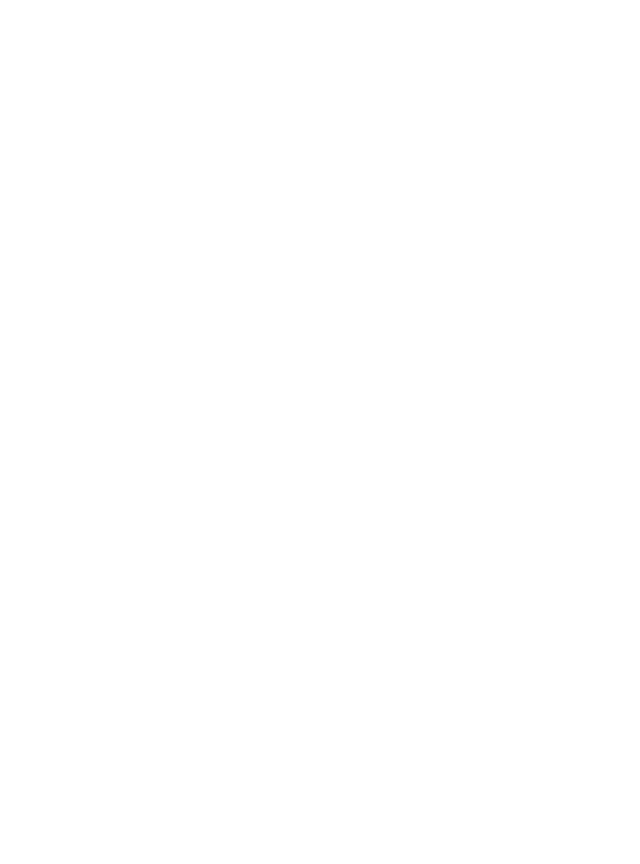
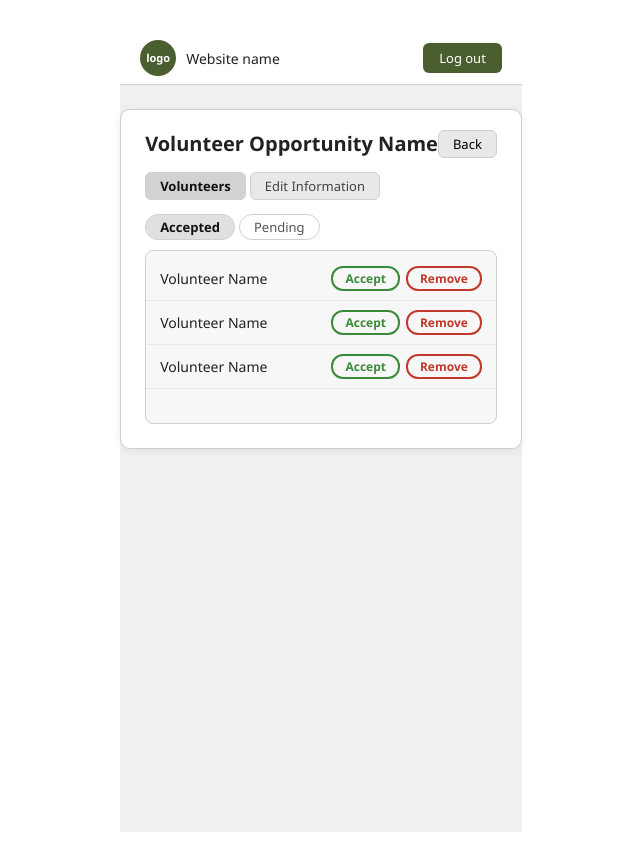
Before and after one commit to sarangkale/Team4CS320VolunteerApplication, a React (Vite) app: page /application in a window 1280 px wide. Before the commit this address had no page. Shown: the whole page, without its empty margins (319-959 px from the left). Before the commit the page ends 800 px from the top, so only its background shows below. Built offline with nearby package versions, Linux system fonts and the light colour scheme.

Commit message:
feat: world's sloppiest mockup

```diff
--- a/src/main.tsx
+++ b/src/main.tsx
@@ -5,6 +5,7 @@
 import LoginPage from "./pages/login.tsx"
 import Dashboard from './pages/dashboard.tsx'
 import SignupPage from './pages/signup.tsx'
+import Application from './pages/application.tsx'
 
 createRoot(document.getElementById('root')!).render(
     <BrowserRouter>
@@ -13,6 +14,7 @@
             <Route path="/login" element = {<LoginPage />} />
             <Route path="/signup" element = {<SignupPage />} />
             <Route path="/dashboard" element = {<Dashboard />} />
+            <Route path="/application" element ={<Application />} />
         </Routes>
     </BrowserRouter>,
 )
--- a/src/pages/application.tsx
+++ b/src/pages/application.tsx
@@ -1,63 +1,396 @@
-import { useEffect, useState } from "react";
-import "./application.css";
-import { getAccountProfile, getCurrentUser, logout, type Account } from "../auth/auth";
-import { AuthError, type UserResponse } from "@supabase/supabase-js";
-import { Link, useNavigate } from "react-router";
+import { useState } from "react";
 
-function ApplicationNotLoggedInPage() {
-    const [user, setUser] = useState({ data: { user: null }, error: new AuthError("") } as UserResponse);
-    useEffect(() => {
-        getCurrentUser().then(u => setUser(u));
-    }, []);
+type Tab = "accepted" | "pending";
 
+interface Volunteer {
+  id: number;
+  name: string;
+}
+
+interface ApplicantInfo {
+  fullName: string;
+  email: string;
+  phone: string;
+  location: string;
+  bio: string;
+  skills: string[];
+}
+
+const volunteers: Volunteer[] = [
+  { id: 1, name: "Volunteer Name" },
+  { id: 2, name: "Volunteer Name" },
+  { id: 3, name: "Volunteer Name" },
+];
+
+const applicantInfo: ApplicantInfo = {
+  fullName: "John Smith",
+  email: "User@email.com",
+  phone: "(999)-999-9999",
+  location: "Amherst, MA",
+  bio: "",
+  skills: ["Skill", "Skill", "Skill", "Skill"],
+};
+
+export default function VolunteerUI() {
+  const [activeTab, setActiveTab] = useState<"volunteers" | "edit">("volunteers");
+  const [subTab, setSubTab] = useState<Tab>("accepted");
+  const [selectedVolunteer, setSelectedVolunteer] = useState<Volunteer | null>(null);
+  const [list, setList] = useState<Volunteer[]>(volunteers);
+
+  const handleAccept = (id: number) => {
+    setList((prev) => prev.filter((v) => v.id !== id));
+  };
+
+  const handleRemove = (id: number) => {
+    setList((prev) => prev.filter((v) => v.id !== id));
+  };
 
   return (
-        <>{user.data.user != null ? <ApplicationLoggedInPage eraseSession={() => setUser({ data: { user: null }, error: new AuthError("") })} /> : <>
-            <h1> Application Page</h1>
-            <center>
-                <p>Not logged in!</p>
-                <Link to="/dashboard">Dashboard</Link>
-                <Link to="/login">Login</Link>
-            </center>
+    <div style={styles.pageWrap}>
+      {/* Nav */}
+      <nav style={styles.nav}>
+        <div style={styles.navLeft}>
+          <div style={styles.logo}>logo</div>
+          <span style={styles.siteName}>Website name</span>
+        </div>
+        <button style={styles.logoutBtn}>Log out</button>
+      </nav>
 
+      {/* Main card */}
+      <div style={styles.mainCard}>
+        {/* Header */}
+        <div style={styles.cardHeader}>
+          <h1 style={styles.eventTitle}>Volunteer Opportunity Name</h1>
+          <button style={styles.backBtn}>Back</button>
+        </div>
 
+        {/* Top tabs */}
+        <div style={styles.topTabs}>
+          <button
+            style={{ ...styles.topTab, ...(activeTab === "volunteers" ? styles.topTabActive : {}) }}
+            onClick={() => setActiveTab("volunteers")}
+          >
+            Volunteers
+          </button>
+          <button
+            style={{ ...styles.topTab, ...(activeTab === "edit" ? styles.topTabActive : {}) }}
+            onClick={() => setActiveTab("edit")}
+          >
+            Edit Information
+          </button>
+        </div>
 
-        </>
-        }</>
+        {/* Sub-tab bar */}
+        <div style={styles.subTabBar}>
+          <button
+            style={{ ...styles.subTab, ...(subTab === "accepted" ? styles.subTabActive : {}) }}
+            onClick={() => setSubTab("accepted")}
+          >
+            Accepted
+          </button>
+          <button
+            style={{ ...styles.subTab, ...(subTab === "pending" ? styles.subTabActive : {}) }}
+            onClick={() => setSubTab("pending")}
+          >
+            Pending
+          </button>
+        </div>
+
+        {/* Volunteer list */}
+        <div style={styles.listArea}>
+          {list.map((v) => (
+            <div key={v.id} style={styles.volunteerRow}>
+              <span
+                style={styles.volunteerName}
+                onClick={() => setSelectedVolunteer(v)}
+              >
+                {v.name}
+              </span>
+              <div style={styles.rowActions}>
+                <button style={styles.acceptBtn} onClick={() => handleAccept(v.id)}>Accept</button>
+                <button style={styles.removeBtn} onClick={() => handleRemove(v.id)}>Remove</button>
+              </div>
+            </div>
+          ))}
+        </div>
+      </div>
+
+      {/* Applicant modal overlay */}
+      {selectedVolunteer && (
+        <div style={styles.modalOverlay} onClick={() => setSelectedVolunteer(null)}>
+          <div style={styles.modal} onClick={(e) => e.stopPropagation()}>
+            <h2 style={styles.modalTitle}>Applicant Name</h2>
+
+            <div style={styles.formGrid}>
+              <div style={styles.formGroup}>
+                <label style={styles.label}>
+                  Full Name <span style={styles.req}>*</span>
+                </label>
+                <input style={styles.input} defaultValue={applicantInfo.fullName} readOnly />
+              </div>
+              <div style={styles.formGroup}>
+                <label style={styles.label}>
+                  Email <span style={styles.req}>*</span>
+                </label>
+                <input style={styles.input} defaultValue={applicantInfo.email} readOnly />
+              </div>
+              <div style={styles.formGroup}>
+                <label style={styles.label}>
+                  Phone Number <span style={styles.req}>*</span>
+                </label>
+                <input style={styles.input} defaultValue={applicantInfo.phone} readOnly />
+              </div>
+              <div style={styles.formGroup}>
+                <label style={styles.label}>
+                  Location <span style={styles.req}>*</span>
+                </label>
+                <input style={styles.input} defaultValue={applicantInfo.location} readOnly />
+              </div>
+            </div>
+
+            <div style={{ ...styles.formGroup, marginTop: 8 }}>
+              <label style={styles.label}>Bio</label>
+              <textarea style={styles.textarea} readOnly />
+            </div>
+
+            <div style={{ marginTop: 12 }}>
+              <label style={styles.label}>Skills</label>
+              <div style={styles.skillsRow}>
+                {applicantInfo.skills.map((s, i) => (
+                  <span key={i} style={styles.skillChip}>{s}</span>
+                ))}
+                <button style={styles.addSkillBtn}>+ Skill</button>
+              </div>
+            </div>
+
+            <div style={styles.modalFooter}>
+              <button style={styles.backBtn} onClick={() => setSelectedVolunteer(null)}>Back</button>
+            </div>
+          </div>
+        </div>
+      )}
+    </div>
   );
 }
 
-function ApplicationLoggedInPage({ eraseSession }: { eraseSession: () => void }) {
-    const navigate = useNavigate();
+/* ─── Styles ─────────────────────────────────────────────────── */
+const OLIVE = "#4a5e2f";
+const OLIVE_LIGHT = "#5a7339";
+const BORDER = "#d0d0d0";
+const BG = "#f0f0f0";
+const CARD_BG = "#ffffff";
 
-    const [currentProfile, setCurrentProfile] = useState(null as Account | null);
+const styles: Record<string, React.CSSProperties> = {
+  pageWrap: {
+    minHeight: "100vh",
+    background: BG,
+    fontFamily: "'Segoe UI', Tahoma, Geneva, Verdana, sans-serif",
+    fontSize: 14,
+    color: "#222",
+  },
+  nav: {
+    display: "flex",
+    alignItems: "center",
+    justifyContent: "space-between",
+    background: CARD_BG,
+    padding: "8px 20px",
+    borderBottom: `1px solid ${BORDER}`,
+  },
+  navLeft: { display: "flex", alignItems: "center", gap: 10 },
+  logo: {
+    width: 36,
+    height: 36,
+    borderRadius: "50%",
+    background: OLIVE,
+    display: "flex",
+    alignItems: "center",
+    justifyContent: "center",
+    color: "#fff",
+    fontSize: 11,
+    fontWeight: 600,
+  },
+  siteName: { fontWeight: 500, fontSize: 14 },
+  logoutBtn: {
+    background: OLIVE,
+    color: "#fff",
+    border: "none",
+    borderRadius: 6,
+    padding: "6px 16px",
+    cursor: "pointer",
+    fontWeight: 500,
+    fontSize: 13,
+  },
 
-    useEffect(() => {
-        getAccountProfile().then(profile => {
-            if (profile.type == "success") {
-                setCurrentProfile(profile.data);
-            }
-        })
-    }, [])
+  mainCard: {
+    background: CARD_BG,
+    margin: "24px auto",
+    maxWidth: 560,
+    borderRadius: 10,
+    border: `1px solid ${BORDER}`,
+    padding: "20px 24px 24px",
+    boxShadow: "0 2px 8px rgba(0,0,0,0.07)",
+  },
+  cardHeader: {
+    display: "flex",
+    justifyContent: "space-between",
+    alignItems: "center",
+    marginBottom: 14,
+  },
+  eventTitle: { fontSize: 20, fontWeight: 700, margin: 0 },
+  backBtn: {
+    background: "#e8e8e8",
+    border: `1px solid ${BORDER}`,
+    borderRadius: 6,
+    padding: "4px 14px",
+    cursor: "pointer",
+    fontSize: 13,
+  },
 
-    return <>
-        <h1>Application</h1>
-        <center>
-            <table cellSpacing="50em">
-                <tbody>
-                    <tr>
-                        <td><Link to="/">Home</Link></td>
-                        <td><Link to="/login">Login</Link></td>
-                        <td><button onClick={async (_) => {
-                            await logout();
-                            eraseSession();
-                            navigate("/");
-                        }}>Sign out</button></td>
-                    </tr>
-                </tbody>
-            </table>
-        </center>
-    </>;
-}
+  topTabs: { display: "flex", gap: 4, marginBottom: 14 },
+  topTab: {
+    background: "#e8e8e8",
+    border: `1px solid ${BORDER}`,
+    borderRadius: 6,
+    padding: "4px 14px",
+    cursor: "pointer",
+    fontSize: 13,
+    color: "#444",
+  },
+  topTabActive: {
+    background: "#d2d2d2",
+    fontWeight: 600,
+    color: "#111",
+  },
 
-export default ApplicationNotLoggedInPage;
+  subTabBar: {
+    display: "flex",
+    gap: 4,
+    marginBottom: 10,
+  },
+  subTab: {
+    background: "transparent",
+    border: `1px solid ${BORDER}`,
+    borderRadius: 14,
+    padding: "3px 14px",
+    cursor: "pointer",
+    fontSize: 13,
+    color: "#555",
+  },
+  subTabActive: {
+    background: "#e0e0e0",
+    color: "#111",
+    fontWeight: 600,
+  },
+
+  listArea: {
+    background: "#f7f7f7",
+    border: `1px solid ${BORDER}`,
+    borderRadius: 8,
+    padding: "6px 0",
+    minHeight: 160,
+  },
+  volunteerRow: {
+    display: "flex",
+    alignItems: "center",
+    justifyContent: "space-between",
+    padding: "9px 14px",
+    borderBottom: `1px solid #e8e8e8`,
+  },
+  volunteerName: {
+    fontSize: 14,
+    cursor: "pointer",
+    color: "#222",
+  },
+  rowActions: { display: "flex", gap: 6 },
+  acceptBtn: {
+    background: "transparent",
+    border: "2px solid #3a8a3a",
+    color: "#3a8a3a",
+    borderRadius: 12,
+    padding: "2px 12px",
+    cursor: "pointer",
+    fontWeight: 600,
+    fontSize: 12,
+  },
+  removeBtn: {
+    background: "transparent",
+    border: "2px solid #c0392b",
+    color: "#c0392b",
+    borderRadius: 12,
+    padding: "2px 12px",
+    cursor: "pointer",
+    fontWeight: 600,
+    fontSize: 12,
+  },
+
+  /* Modal */
+  modalOverlay: {
+    position: "fixed",
+    inset: 0,
+    background: "rgba(0,0,0,0.35)",
+    display: "flex",
+    alignItems: "center",
+    justifyContent: "center",
+    zIndex: 100,
+  },
+  modal: {
+    background: CARD_BG,
+    borderRadius: 10,
+    padding: "24px 28px",
+    width: 480,
+    maxWidth: "92vw",
+    boxShadow: "0 8px 32px rgba(0,0,0,0.18)",
+    position: "relative",
+  },
+  modalTitle: { fontSize: 18, fontWeight: 700, margin: "0 0 16px" },
+  formGrid: {
+    display: "grid",
+    gridTemplateColumns: "1fr 1fr",
+    gap: "10px 16px",
+  },
+  formGroup: { display: "flex", flexDirection: "column", gap: 3 },
+  label: { fontSize: 12, fontWeight: 600, color: "#333" },
+  req: { color: "#c0392b" },
+  input: {
+    border: `1px solid ${BORDER}`,
+    borderRadius: 5,
+    padding: "5px 8px",
+    fontSize: 13,
+    background: "#fafafa",
+    color: "#333",
+    outline: "none",
+  },
+  textarea: {
+    border: `1px solid ${BORDER}`,
+    borderRadius: 5,
+    padding: "5px 8px",
+    fontSize: 13,
+    background: "#fafafa",
+    resize: "none",
+    height: 52,
+    width: "100%",
+    boxSizing: "border-box",
+  },
+  skillsRow: { display: "flex", flexWrap: "wrap", gap: 6, marginTop: 4 },
+  skillChip: {
+    background: OLIVE_LIGHT,
+    color: "#fff",
+    borderRadius: 12,
+    padding: "3px 14px",
+    fontSize: 12,
+    fontWeight: 500,
+  },
+  addSkillBtn: {
+    background: "#e8e8e8",
+    border: `1px solid ${BORDER}`,
+    borderRadius: 12,
+    padding: "3px 12px",
+    fontSize: 12,
+    cursor: "pointer",
+  },
+  modalFooter: {
+    display: "flex",
+    justifyContent: "flex-end",
+    marginTop: 18,
+  },
+};
```
Lines whose indentation alone changed are shown as unchanged.
